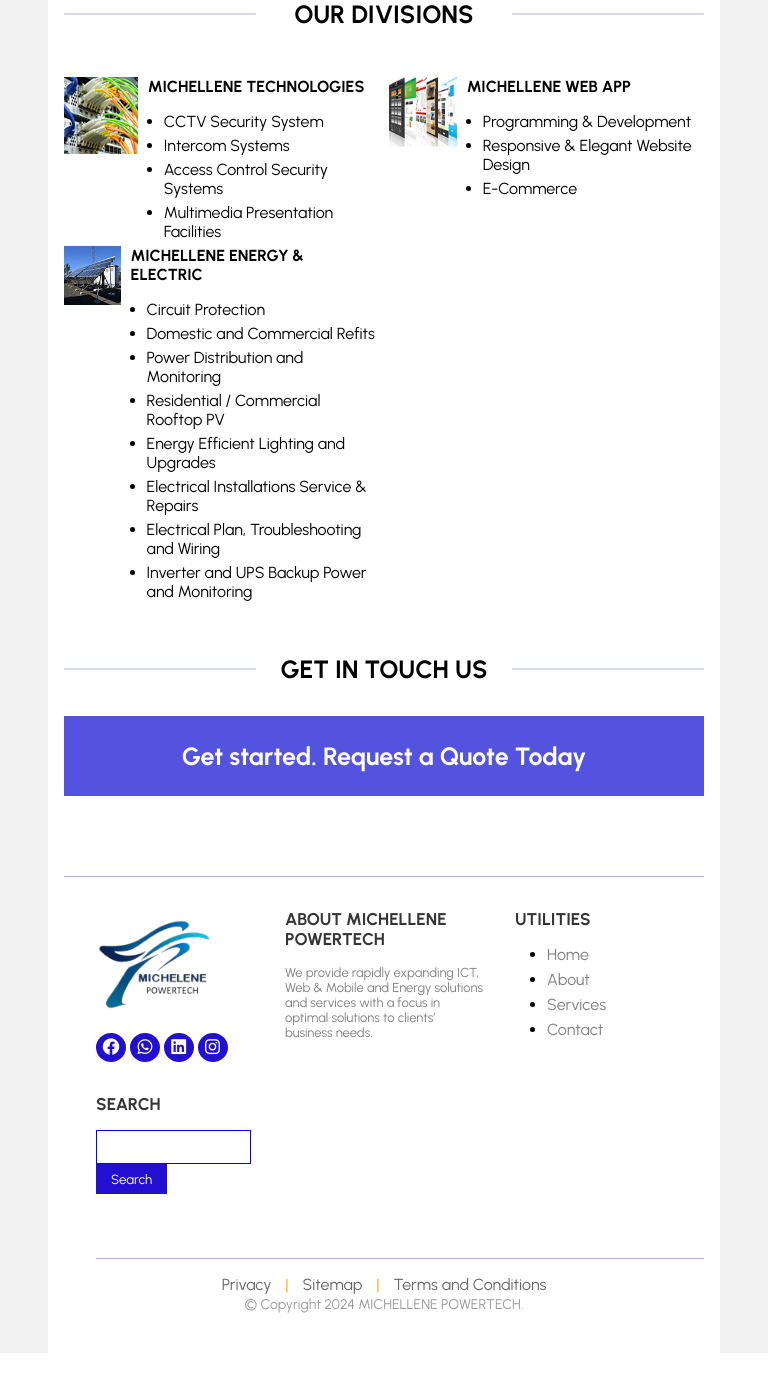
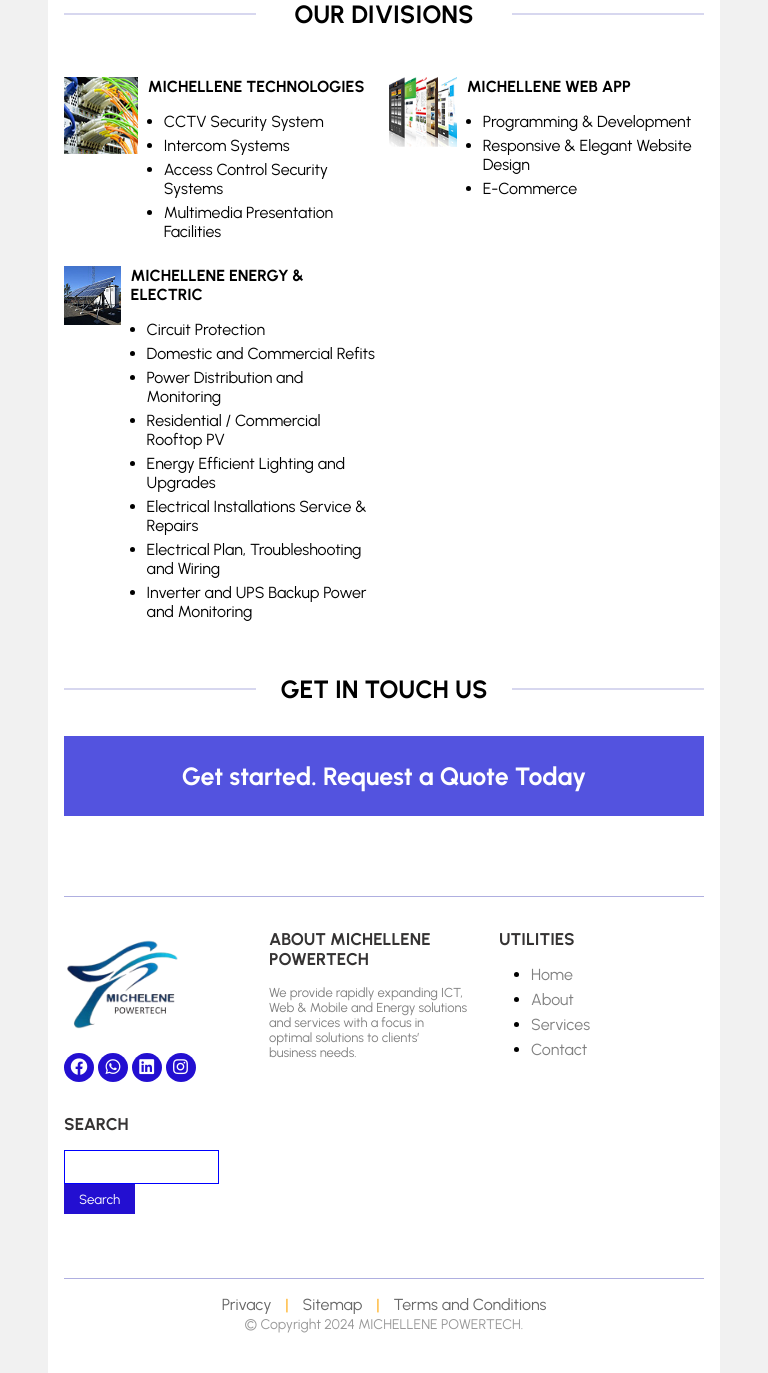
Before and after one commit to micheal4067/myProjects, a PHP site: page /about.html in a window 768 px wide. Shown: the part 1352-2725 px from the top of the page. Run offline with PHP 8.4, Linux system fonts and the light colour scheme.

Commit message:
Add files via upload

```diff
--- a/about.html
+++ b/about.html
@@ -178,7 +178,7 @@
           <h1>OUR DIVISIONS</h1>
        </div>
        <div class="all-division-content">
-        <div class="about-two">
+        <div class="about-two a-t">
           <div class="division-image">
             <img src="./images/michellene_tech_2.jpg" class="divisions-img" >
           </div>
--- a/css/about.css
+++ b/css/about.css
@@ -349,6 +349,10 @@
     column-gap: 10px;
   }
 
+  .a-t{
+    margin-bottom: 20px;
+  }
+
   .overlay-text p {
     font-size: 17px;
   }
--- a/css/footer.css
+++ b/css/footer.css
@@ -4,6 +4,7 @@
   margin-top: 2rem;
   border-bottom: solid 1px rgb(175, 175, 224);
   padding-bottom: 4rem;
+  justify-content: start;
 }
 
 .about-footer h1{
@@ -125,7 +126,7 @@
 @media (min-width: 592px) and (max-width: 859px) {
   footer{
    grid-template-columns: 1fr 1fr 1fr;
-   margin-left: 2rem;
+
   }
   footer .footer-utility ul{
    margin-left: 2rem;
--- a/index.html
+++ b/index.html
@@ -189,7 +189,6 @@
           <div id="top-btn" class="top-btn">
             <i class="fa fa-arrow-up">BACK TO TOP</i>
           </div>
-        </div>
 
           <div class="foot-copy">
             <footer>
@@ -228,7 +227,7 @@
               </div>
               <div class="footer-search">
                 <h1>SEARCH</h1>
-              <input type="text" class="search-box" id="search-input">
+                <input type="text" class="search-box" required autofocus="" id="search-input">
                 <button id="search-btn">Search</button>
               </div>
             </footer>
@@ -243,6 +242,9 @@
             </div>
 
           </div>
+        </div>
+
+
       </main>
     </div>
     <script type="module" src="./script/index.js"></script>
```
Lines whose indentation alone changed are shown as unchanged.
